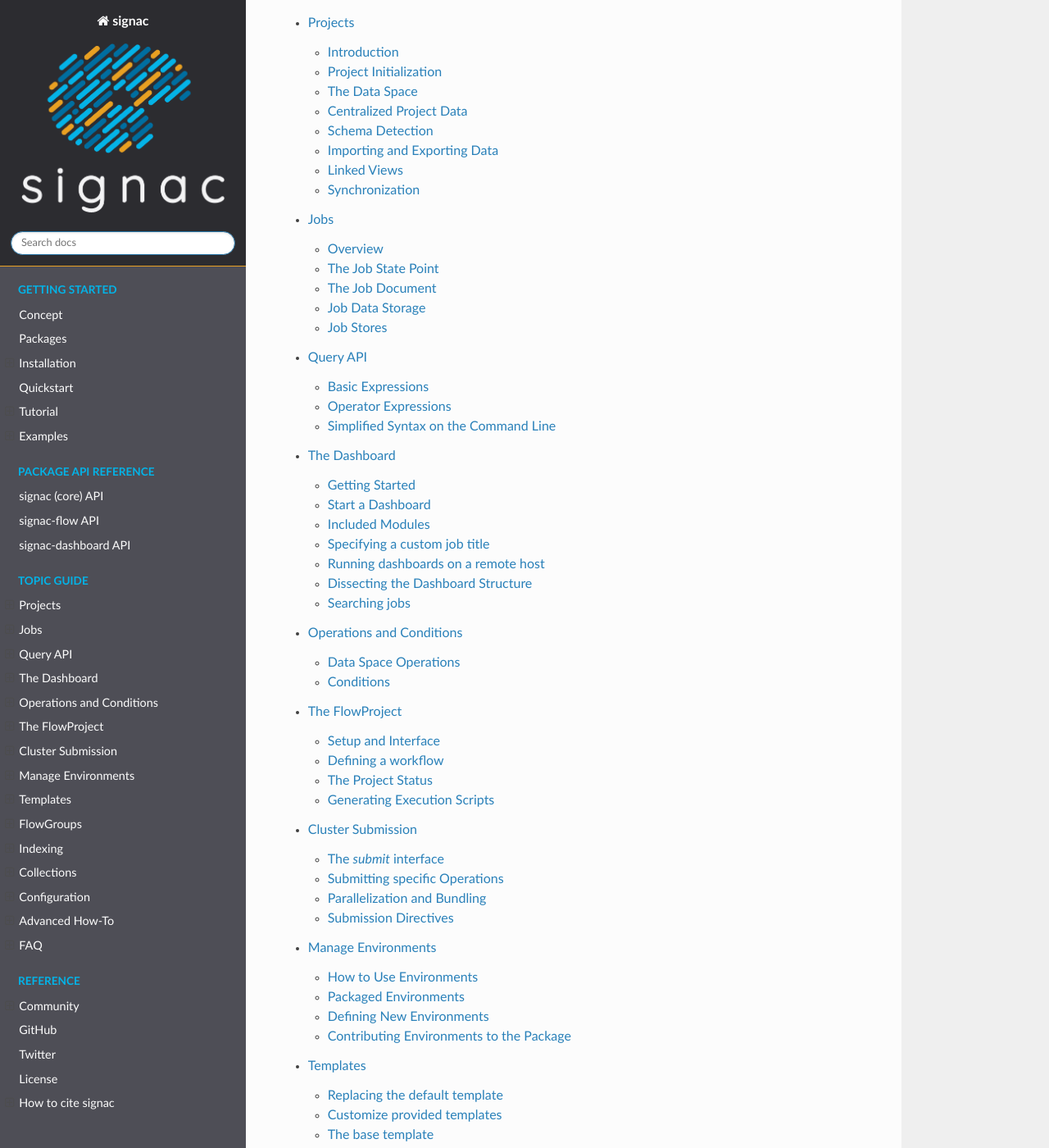
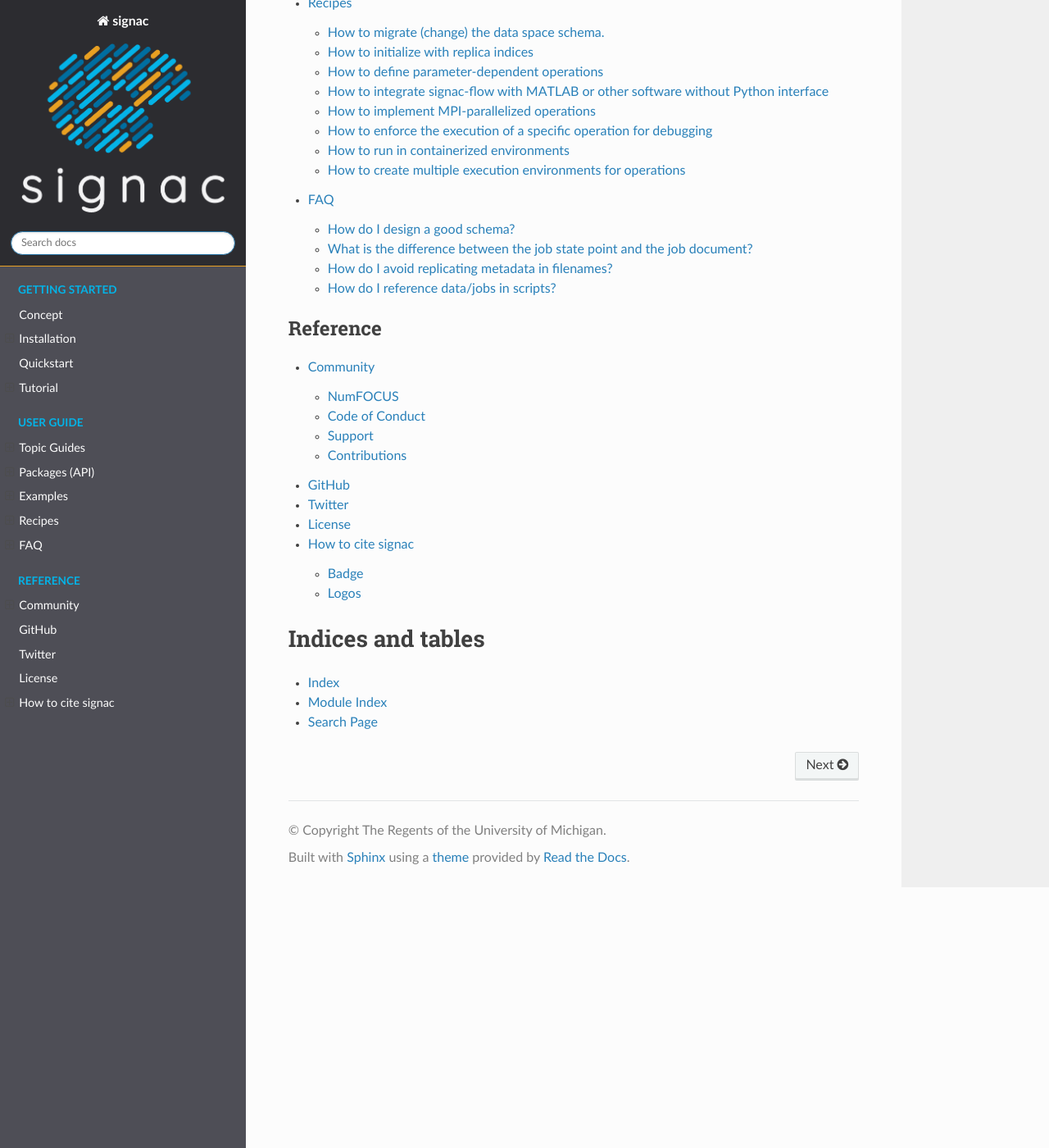
Before and after one commit to glotzerlab/signac-docs, a Sphinx documentation site: the page built from docs/source/index.rst, in a window 1280 px wide and 1400 px high, scrolled down 1091 px. Shown: the whole window at 82% size. Built offline with Sphinx 7.4.7 and the Read the Docs theme 2.0.0, drawn with Linux system fonts in a browser that asks for light colours; some of the changed text lies outside the part shown.

Commit message:
Revert "Fix/85 nav expose (#97)"
This reverts commit f9508d2b500da6be00b83993cfe2a1c915bbc537.

```diff
--- a/docs/source/index.rst
+++ b/docs/source/index.rst
@@ -19,37 +19,17 @@
    :caption: Getting Started
 
    intro
-   packages
    installation
    quickstart
    tutorial
-   examples
-
-.. toctree::
-   :maxdepth: 1
-   :caption: Package API Reference
-
-   signac (core) API <https://docs.signac.io/projects/core/en/latest/api.html>
-   signac-flow API <https://docs.signac.io/projects/flow/en/latest/api.html>
-   signac-dashboard API <https://docs.signac.io/projects/dashboard/en/latest/api.html>
 
 .. toctree::
    :maxdepth: 2
-   :caption: Topic Guide
+   :caption: User Guide
 
-   projects
-   jobs
-   query
-   dashboard
-   operations
-   flow-project
-   cluster_submission
-   environments
-   templates
-   flow-group
-   indexing
-   collections
-   configuration
+   reference
+   packages
+   examples
    recipes
    tips_and_tricks
 
--- a/docs/source/recipes.rst
+++ b/docs/source/recipes.rst
@@ -1,8 +1,8 @@
 .. _recipes:
 
-===============
-Advanced How-To
-===============
+=======
+Recipes
+=======
 
 This is a collection of recipes on how to solve typical problems using **signac**.
 
```
Also changed, not shown: docs/source/packages.rst (+9 -24 lines).
